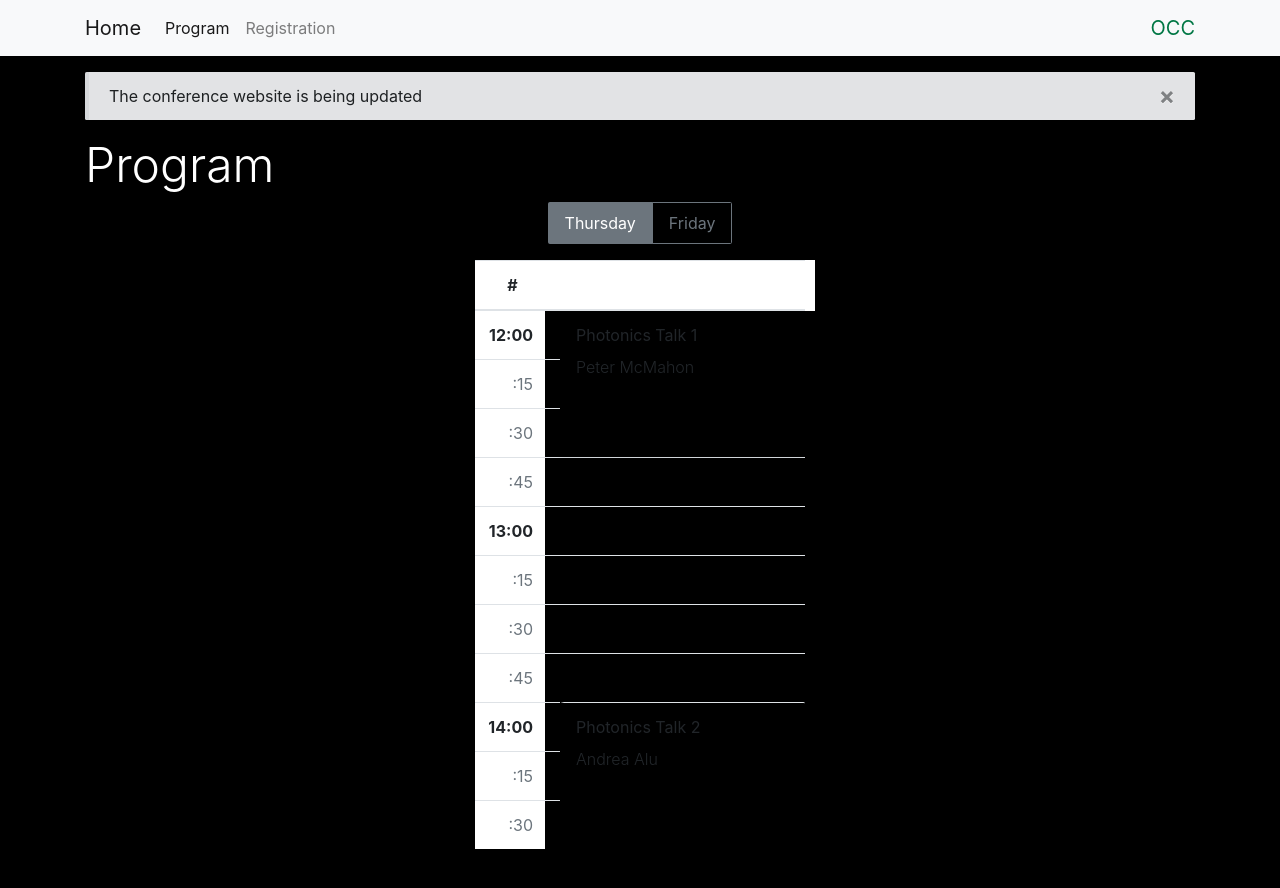
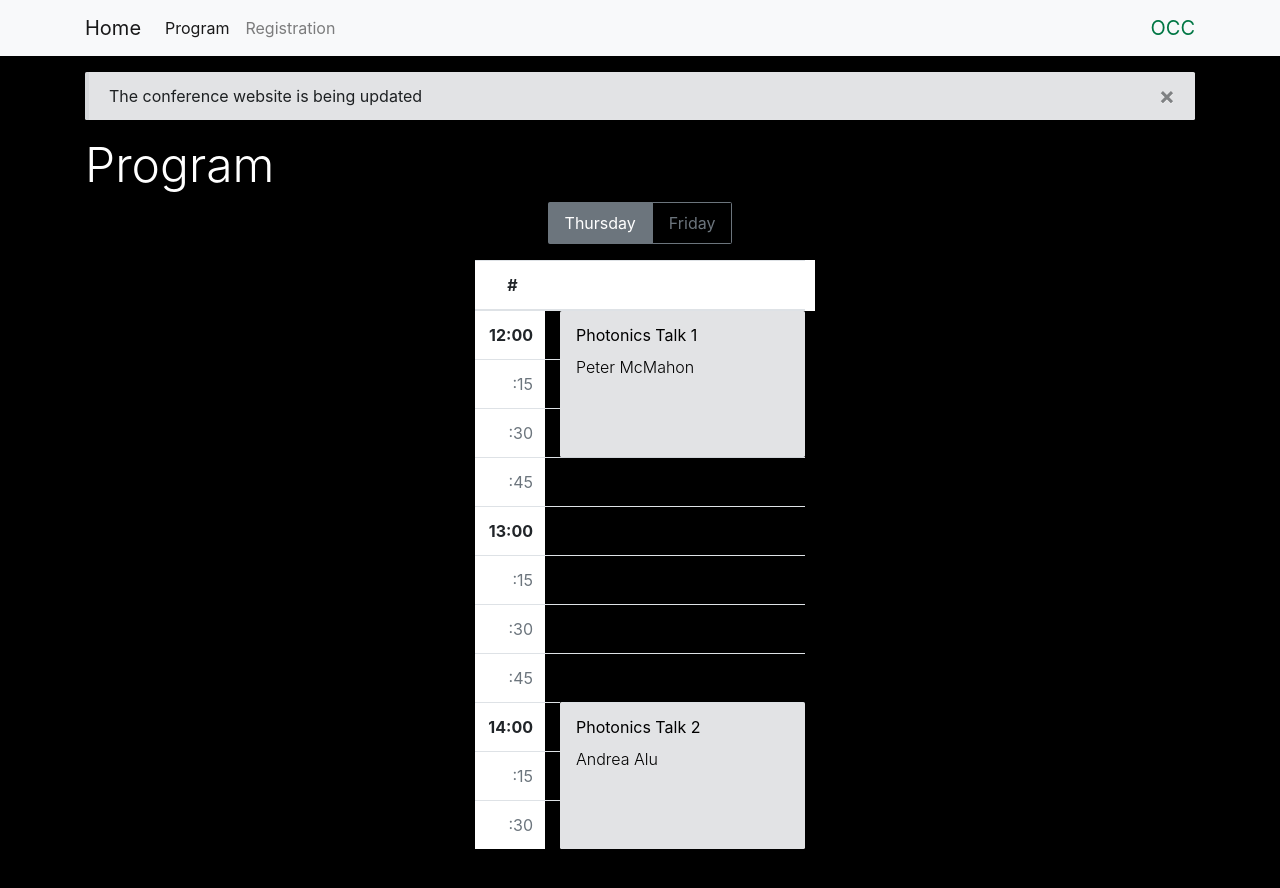
Before and after one commit to mirilabqc/mini-conference-site, a Jekyll site: the page built from program/index.md, in a window 1280 px wide. Shown: the top 888 px of the page. Built offline with Jekyll 4.4.1, drawn with Linux system fonts in a browser that asks for light colours.

Commit message:
changes color scheme for program schedule

```diff
--- a/assets/css/main.scss
+++ b/assets/css/main.scss
@@ -24,3 +24,9 @@ div.jumbotron {
 div.jumbotron h1 {
   font-size: 2.0rem;
 }
+
+
+div#day-content.tab-content td.alert {
+  color: black;
+  background-color: #e2e3e5;
+}
```
